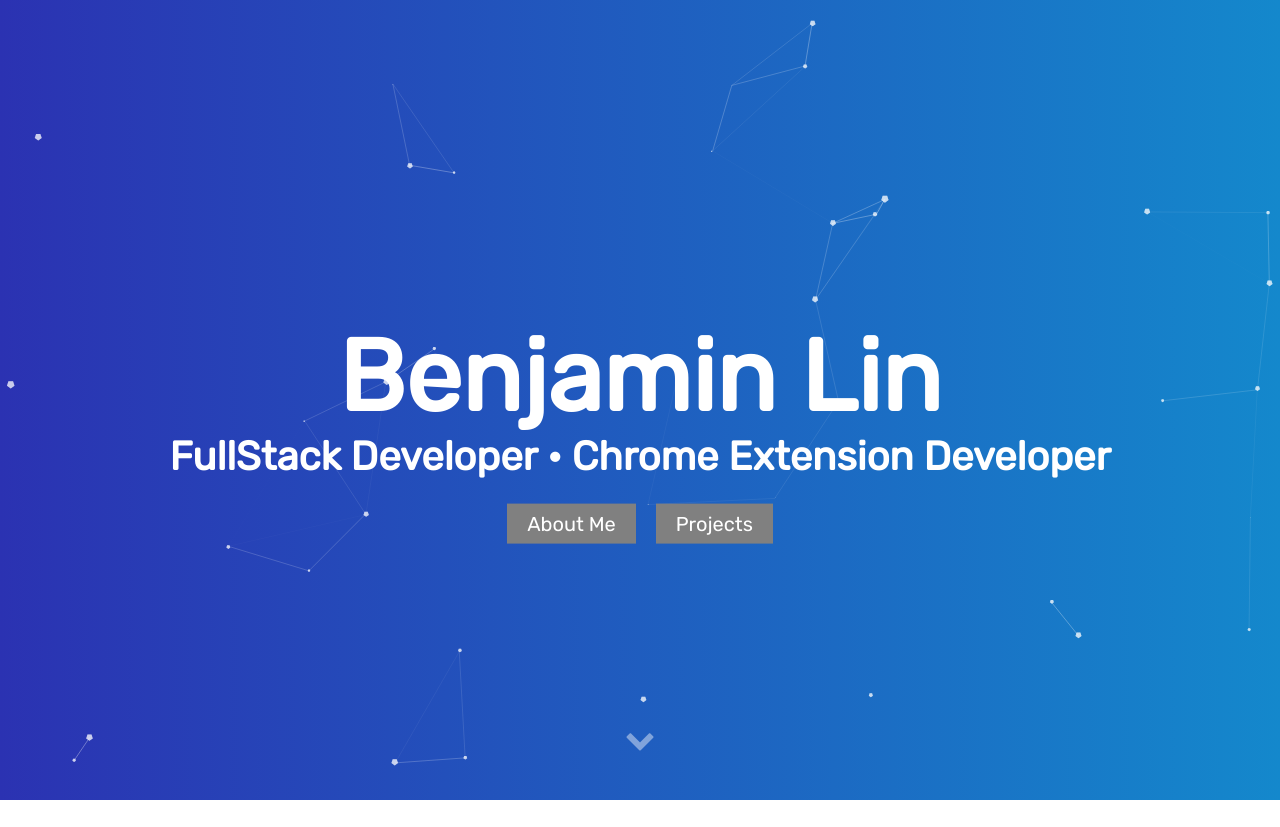
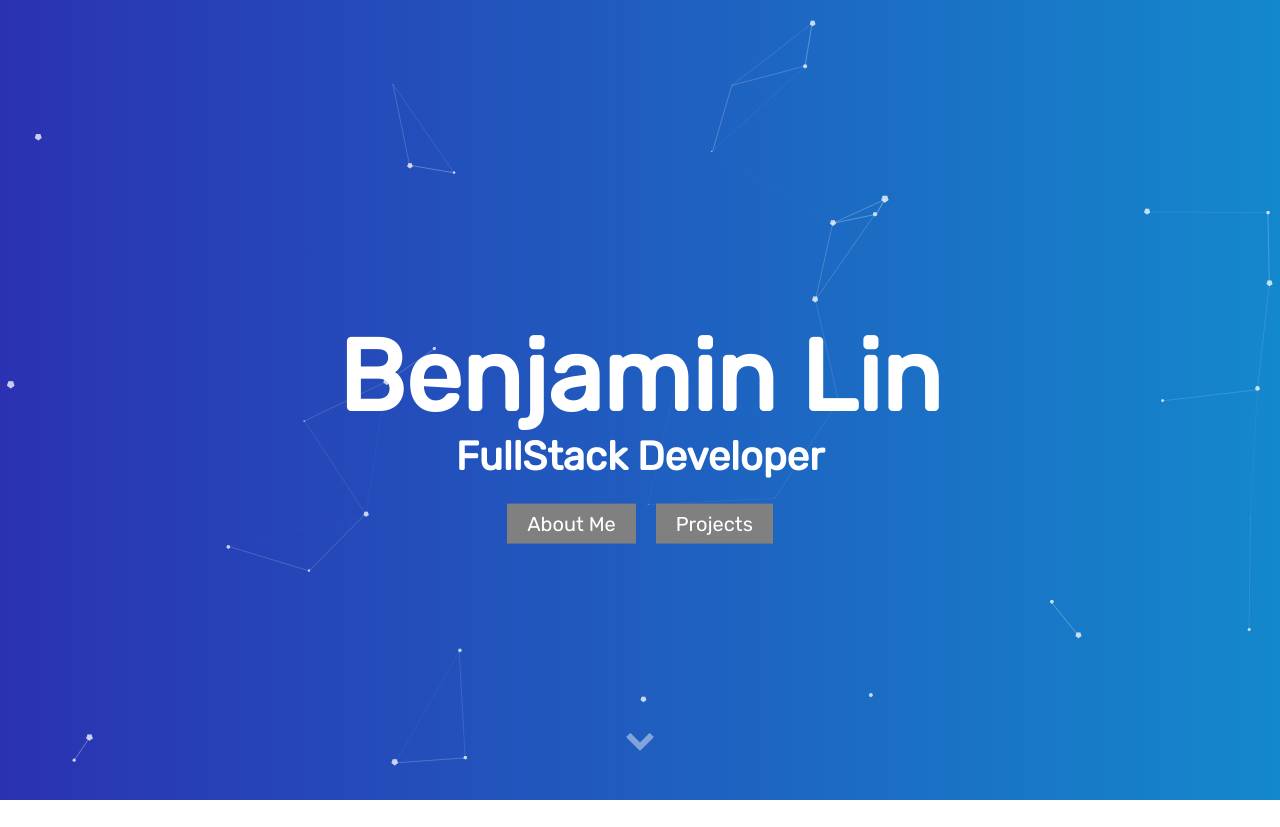
Before and after one commit to BeautySea/Personal-Website, a plain HTML site: page index.html in a window 1280 px wide. Shown: the top 827 px of the page. Drawn offline with nearby package versions, Linux system fonts and the light colour scheme.

Commit message:
changed the title

```diff
--- a/index.html
+++ b/index.html
@@ -33,7 +33,7 @@
         <h1>
           <span class="site-title">Benjamin Lin</span>
           <span class="site-description"
-            >FullStack Developer • Chrome Extension Developer</span
+            >FullStack Developer</span
           >
         </h1>
         <div class="header-links" style="display:flex; justify-content: center;">
```
